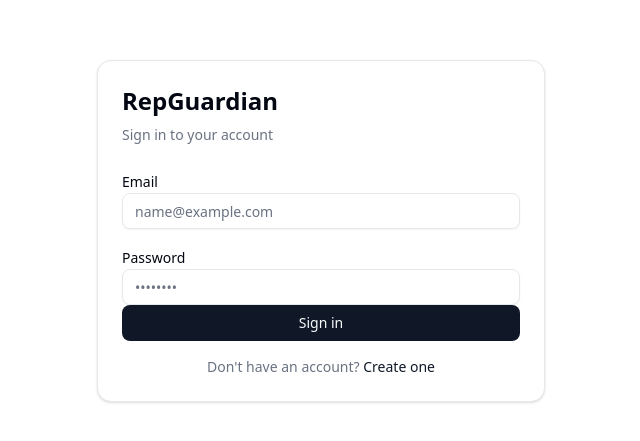
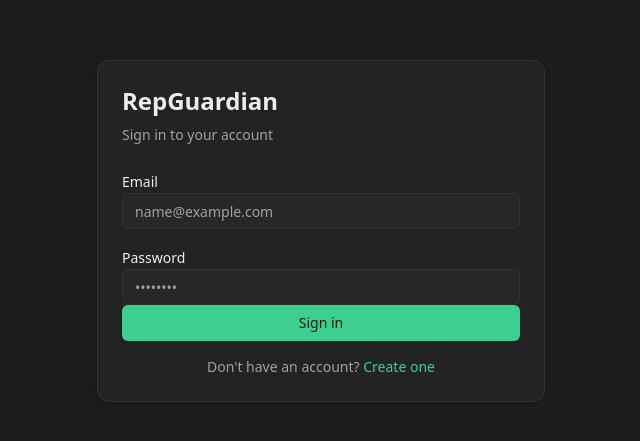
Before and after one commit to streamsmarter/RepGuardian, a Next.js app: page /login in a window 1280 px wide. Shown: the part 169-610 px from the top of the page, without its empty margins (319-959 px from the left). Built offline with nearby package versions, Linux system fonts and the light colour scheme; no server answers.

Commit message:
Checkpoint: Dashboard with Supabase styling, KPIs, conversations, navbar

```diff
--- /dev/null
+++ b/src/app/app/layout.tsx
@@ -0,0 +1,16 @@
+import { Navbar } from '@/components/navbar';
+
+export default function AppLayout({
+  children,
+}: {
+  children: React.ReactNode;
+}) {
+  return (
+    <div className="min-h-screen flex flex-col">
+      <Navbar />
+      <main className="flex-1">
+        {children}
+      </main>
+    </div>
+  );
+}
--- a/src/app/globals.css
+++ b/src/app/globals.css
@@ -47,72 +47,74 @@
 }
 
 :root {
-  --radius: 0.625rem;
-  --background: oklch(1 0 0);
-  --foreground: oklch(0.13 0.028 261.692);
-  --card: oklch(1 0 0);
-  --card-foreground: oklch(0.13 0.028 261.692);
-  --popover: oklch(1 0 0);
-  --popover-foreground: oklch(0.13 0.028 261.692);
-  --primary: oklch(0.21 0.034 264.665);
-  --primary-foreground: oklch(0.985 0.002 247.839);
-  --secondary: oklch(0.967 0.003 264.542);
-  --secondary-foreground: oklch(0.21 0.034 264.665);
-  --muted: oklch(0.967 0.003 264.542);
-  --muted-foreground: oklch(0.551 0.027 264.364);
-  --accent: oklch(0.967 0.003 264.542);
-  --accent-foreground: oklch(0.21 0.034 264.665);
-  --destructive: oklch(0.577 0.245 27.325);
-  --border: oklch(0.928 0.006 264.531);
-  --input: oklch(0.928 0.006 264.531);
-  --ring: oklch(0.707 0.022 261.325);
-  --chart-1: oklch(0.646 0.222 41.116);
-  --chart-2: oklch(0.6 0.118 184.704);
-  --chart-3: oklch(0.398 0.07 227.392);
-  --chart-4: oklch(0.828 0.189 84.429);
-  --chart-5: oklch(0.769 0.188 70.08);
-  --sidebar: oklch(0.985 0.002 247.839);
-  --sidebar-foreground: oklch(0.13 0.028 261.692);
-  --sidebar-primary: oklch(0.21 0.034 264.665);
-  --sidebar-primary-foreground: oklch(0.985 0.002 247.839);
-  --sidebar-accent: oklch(0.967 0.003 264.542);
-  --sidebar-accent-foreground: oklch(0.21 0.034 264.665);
-  --sidebar-border: oklch(0.928 0.006 264.531);
-  --sidebar-ring: oklch(0.707 0.022 261.325);
+  --radius: 0.5rem;
+  /* Supabase-inspired light theme */
+  --background: #f8f8f8;
+  --foreground: #1c1c1c;
+  --card: #ffffff;
+  --card-foreground: #1c1c1c;
+  --popover: #ffffff;
+  --popover-foreground: #1c1c1c;
+  --primary: #3ecf8e;
+  --primary-foreground: #1c1c1c;
+  --secondary: #f1f1f1;
+  --secondary-foreground: #1c1c1c;
+  --muted: #f1f1f1;
+  --muted-foreground: #6b6b6b;
+  --accent: #3ecf8e;
+  --accent-foreground: #1c1c1c;
+  --destructive: #f43f5e;
+  --border: #e5e5e5;
+  --input: #e5e5e5;
+  --ring: #3ecf8e;
+  --chart-1: #3ecf8e;
+  --chart-2: #6366f1;
+  --chart-3: #f59e0b;
+  --chart-4: #ec4899;
+  --chart-5: #8b5cf6;
+  --sidebar: #ffffff;
+  --sidebar-foreground: #1c1c1c;
+  --sidebar-primary: #3ecf8e;
+  --sidebar-primary-foreground: #1c1c1c;
+  --sidebar-accent: #f1f1f1;
+  --sidebar-accent-foreground: #1c1c1c;
+  --sidebar-border: #e5e5e5;
+  --sidebar-ring: #3ecf8e;
 }
 
 .dark {
-  --background: oklch(0.13 0.028 261.692);
-  --foreground: oklch(0.985 0.002 247.839);
-  --card: oklch(0.21 0.034 264.665);
-  --card-foreground: oklch(0.985 0.002 247.839);
-  --popover: oklch(0.21 0.034 264.665);
-  --popover-foreground: oklch(0.985 0.002 247.839);
-  --primary: oklch(0.928 0.006 264.531);
-  --primary-foreground: oklch(0.21 0.034 264.665);
-  --secondary: oklch(0.278 0.033 256.848);
-  --secondary-foreground: oklch(0.985 0.002 247.839);
-  --muted: oklch(0.278 0.033 256.848);
-  --muted-foreground: oklch(0.707 0.022 261.325);
-  --accent: oklch(0.278 0.033 256.848);
-  --accent-foreground: oklch(0.985 0.002 247.839);
-  --destructive: oklch(0.704 0.191 22.216);
-  --border: oklch(1 0 0 / 10%);
-  --input: oklch(1 0 0 / 15%);
-  --ring: oklch(0.551 0.027 264.364);
-  --chart-1: oklch(0.488 0.243 264.376);
-  --chart-2: oklch(0.696 0.17 162.48);
-  --chart-3: oklch(0.769 0.188 70.08);
-  --chart-4: oklch(0.627 0.265 303.9);
-  --chart-5: oklch(0.645 0.246 16.439);
-  --sidebar: oklch(0.21 0.034 264.665);
-  --sidebar-foreground: oklch(0.985 0.002 247.839);
-  --sidebar-primary: oklch(0.488 0.243 264.376);
-  --sidebar-primary-foreground: oklch(0.985 0.002 247.839);
-  --sidebar-accent: oklch(0.278 0.033 256.848);
-  --sidebar-accent-foreground: oklch(0.985 0.002 247.839);
-  --sidebar-border: oklch(1 0 0 / 10%);
-  --sidebar-ring: oklch(0.551 0.027 264.364);
+  /* Supabase dark theme - dark gray/charcoal background with green accent */
+  --background: #1c1c1c;
+  --foreground: #ededed;
+  --card: #232323;
+  --card-foreground: #ededed;
+  --popover: #232323;
+  --popover-foreground: #ededed;
+  --primary: #3ecf8e;
+  --primary-foreground: #1c1c1c;
+  --secondary: #2a2a2a;
+  --secondary-foreground: #ededed;
+  --muted: #2a2a2a;
+  --muted-foreground: #a1a1a1;
+  --accent: #3ecf8e;
+  --accent-foreground: #1c1c1c;
+  --destructive: #f43f5e;
+  --border: #333333;
+  --input: #333333;
+  --ring: #3ecf8e;
+  --chart-1: #3ecf8e;
+  --chart-2: #6366f1;
+  --chart-3: #f59e0b;
+  --chart-4: #ec4899;
+  --chart-5: #8b5cf6;
+  --sidebar: #1c1c1c;
+  --sidebar-foreground: #ededed;
+  --sidebar-primary: #3ecf8e;
+  --sidebar-primary-foreground: #1c1c1c;
+  --sidebar-accent: #2a2a2a;
+  --sidebar-accent-foreground: #ededed;
+  --sidebar-border: #333333;
+  --sidebar-ring: #3ecf8e;
 }
 
 @layer base {
--- a/src/app/layout.tsx
+++ b/src/app/layout.tsx
@@ -1,6 +1,7 @@
 import type { Metadata } from "next";
 import { Geist, Geist_Mono } from "next/font/google";
 import { Toaster } from "sonner";
+import { Providers } from "@/components/providers";
 import "./globals.css";
 
 const geistSans = Geist({
@@ -24,13 +25,15 @@
   children: React.ReactNode;
 }>) {
   return (
-    <html lang="en">
+    <html lang="en" className="dark">
       <body
         className={`${geistSans.variable} ${geistMono.variable} antialiased`}
         suppressHydrationWarning
       >
-        {children}
-        <Toaster richColors position="top-right" />
+        <Providers>
+          {children}
+          <Toaster richColors position="top-right" />
+        </Providers>
       </body>
     </html>
   );
--- a/src/app/register/page.tsx
+++ b/src/app/register/page.tsx
@@ -14,7 +14,6 @@
   const [email, setEmail] = useState('');
   const [password, setPassword] = useState('');
   const [confirmPassword, setConfirmPassword] = useState('');
-  const [companyName, setCompanyName] = useState('');
   const [isLoading, setIsLoading] = useState(false);
   const router = useRouter();
   const supabase = createBrowserComponentClient();
@@ -33,7 +32,7 @@
     }
 
     setIsLoading(true);
-    console.log('Starting registration...', { email, companyName });
+    console.log('Starting registration...', { email });
 
     try {
       // Sign up the user
@@ -51,19 +50,6 @@
 
       if (!authData.user) {
         throw new Error('Failed to create user');
-      }
-
-      // Create the company for this user
-      const { error: companyError } = await supabase
-        .from('company')
-        .insert({
-          name: companyName,
-          user_id: authData.user.id,
-        } as any);
-
-      if (companyError) {
-        console.error('Company creation error:', companyError);
-        // Company creation may fail due to RLS - user can set up company after email verification
       }
 
       // Check if email confirmation is required
@@ -93,21 +79,6 @@
         </CardHeader>
         <form onSubmit={handleRegister}>
           <CardContent className="space-y-4">
-            <div className="space-y-2">
-              <label htmlFor="companyName" className="text-sm font-medium leading-none peer-disabled:cursor-not-allowed peer-disabled:opacity-70">
-                Company Name
-              </label>
-              <Input
-                id="companyName"
-                type="text"
-                placeholder="Your Company"
-                value={companyName}
-                onChange={(e) => setCompanyName(e.target.value)}
-                required
-                disabled={isLoading}
-                className="w-full"
-              />
-            </div>
             <div className="space-y-2">
               <label htmlFor="email" className="text-sm font-medium leading-none peer-disabled:cursor-not-allowed peer-disabled:opacity-70">
                 Email
--- a/src/app/setup/page.tsx
+++ b/src/app/setup/page.tsx
@@ -68,6 +68,7 @@
           name: companyName.trim(),
           user_id: session.user.id,
           payment_plan: 'free',
+          crm_type: 'vagaro',
         } as any)
         .select()
         .single();
--- a/src/components/conversation-list.tsx
+++ b/src/components/conversation-list.tsx
@@ -95,7 +95,7 @@
   });
 
   const handleSelectConversation = (chatId: string) => {
-    router.push(`/app/inbox?chat=${chatId}`);
+    router.push(`/app?chat=${chatId}`);
   };
 
   const getStatusBadge = (status: string) => {
--- a/src/components/kpi-card.tsx
+++ b/src/components/kpi-card.tsx
@@ -16,7 +16,10 @@
       <CardHeader className="flex flex-row items-center justify-between space-y-0 pb-2">
         <CardTitle className="text-sm font-medium">{title}</CardTitle>
         {delta !== undefined && (
-          <div className={`flex items-center text-xs ${isPositive ? 'text-green-600' : 'text-red-600'}`}>
+          <div
+            className="flex items-center text-xs"
+            style={{ color: isPositive ? '#3ecf8e' : '#CD8500' }}
+          >
             {isPositive ? (
               <TrendingUp className="h-4 w-4 mr-1" />
             ) : (
--- /dev/null
+++ b/src/components/navbar.tsx
@@ -0,0 +1,91 @@
+'use client';
+
+import { Bell, Shield } from 'lucide-react';
+import { Button } from '@/components/ui/button';
+import {
+  DropdownMenu,
+  DropdownMenuContent,
+  DropdownMenuItem,
+  DropdownMenuLabel,
+  DropdownMenuSeparator,
+  DropdownMenuTrigger,
+} from '@/components/ui/dropdown-menu';
+import { createBrowserComponentClient } from '@/lib/supabase/client';
+import { useRouter } from 'next/navigation';
+import { useEffect, useState } from 'react';
+
+export function Navbar() {
+  const router = useRouter();
+  const supabase = createBrowserComponentClient();
+  const [userEmail, setUserEmail] = useState<string | null>(null);
+  const [userInitial, setUserInitial] = useState<string>('?');
+
+  useEffect(() => {
+    const getUser = async () => {
+      const { data: { user } } = await supabase.auth.getUser();
+      if (user?.email) {
+        setUserEmail(user.email);
+        setUserInitial(user.email[0].toUpperCase());
+      }
+    };
+    getUser();
+  }, [supabase]);
+
+  const handleSignOut = async () => {
+    await supabase.auth.signOut();
+    router.push('/login');
+    router.refresh();
+  };
+
+  return (
+    <header className="sticky top-0 z-50 w-full border-b bg-background/95 backdrop-blur supports-[backdrop-filter]:bg-background/60">
+      <div className="flex h-16 items-center justify-between px-6">
+        {/* Left side - Logo and brand name */}
+        <div className="flex items-center gap-2">
+          <div className="flex h-9 w-9 items-center justify-center rounded-lg bg-primary">
+            <Shield className="h-5 w-5 text-primary-foreground" />
+          </div>
+          <span className="text-xl font-bold tracking-tight">RepGuardian</span>
+        </div>
+
+        {/* Right side - Notifications and Profile */}
+        <div className="flex items-center gap-4">
+          {/* Notifications */}
+          <Button variant="ghost" size="icon" className="relative h-9 w-9">
+            <Bell className="h-5 w-5" />
+            <span className="absolute top-1 right-1 h-2 w-2 rounded-full bg-primary" />
+          </Button>
+
+          {/* Profile */}
+          <DropdownMenu>
+            <DropdownMenuTrigger asChild>
+              <Button variant="ghost" className="relative h-9 w-9 rounded-full p-0">
+                <div className="flex h-9 w-9 items-center justify-center rounded-full bg-primary text-primary-foreground font-medium text-sm">
+                  {userInitial}
+                </div>
+              </Button>
+            </DropdownMenuTrigger>
+            <DropdownMenuContent className="w-56" align="end" forceMount>
+              <DropdownMenuLabel className="font-normal">
+                <div className="flex flex-col space-y-1">
+                  <p className="text-sm font-medium leading-none">Account</p>
+                  <p className="text-xs leading-none text-muted-foreground">
+                    {userEmail || 'Loading...'}
+                  </p>
+                </div>
+              </DropdownMenuLabel>
+              <DropdownMenuSeparator />
+              <DropdownMenuItem onClick={() => router.push('/app/settings')}>
+                Settings
+              </DropdownMenuItem>
+              <DropdownMenuSeparator />
+              <DropdownMenuItem onClick={handleSignOut} className="text-destructive">
+                Sign out
+              </DropdownMenuItem>
+            </DropdownMenuContent>
+          </DropdownMenu>
+        </div>
+      </div>
+    </header>
+  );
+}
--- /dev/null
+++ b/src/components/providers.tsx
@@ -0,0 +1,24 @@
+'use client';
+
+import { QueryClient, QueryClientProvider } from '@tanstack/react-query';
+import { useState } from 'react';
+
+export function Providers({ children }: { children: React.ReactNode }) {
+  const [queryClient] = useState(
+    () =>
+      new QueryClient({
+        defaultOptions: {
+          queries: {
+            staleTime: 60 * 1000,
+            refetchOnWindowFocus: false,
+          },
+        },
+      })
+  );
+
+  return (
+    <QueryClientProvider client={queryClient}>
+      {children}
+    </QueryClientProvider>
+  );
+}
```
Also changed, not shown: src/app/app/page.tsx (+54 -73 lines).
